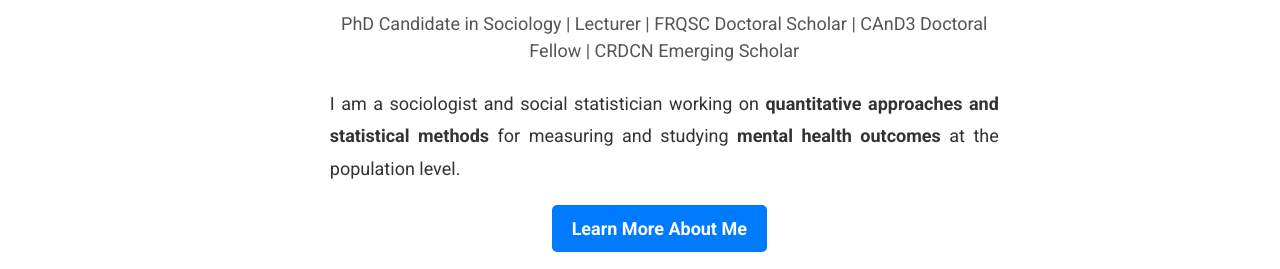
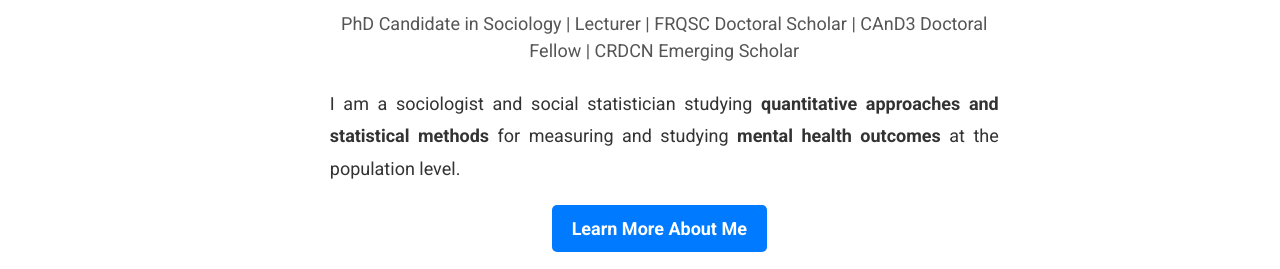
Before and after one commit to Mohsnmonji/mohsnmonji.github.io, a Jekyll site: the page built from _pages/front.md, in a window 1280 px wide and 1396 px high. Shown: the part 625-894 px from the top of the window. Built offline with Jekyll 4.4.1, drawn with Linux system fonts in a browser that asks for light colours.

Commit message:
Update front.md

```diff
--- a/_pages/front.md
+++ b/_pages/front.md
@@ -22,7 +22,7 @@ hide_avatar: true
 
   <!-- Description -->
 <p style="font-size: 18px; color: #333; text-align: justify; line-height: 1.8; margin-bottom: 20px;">
-  I am a sociologist and social statistician working on <strong>quantitative approaches and statistical methods</strong> for measuring and studying <strong>mental health outcomes</strong> at the population level.
+  I am a sociologist and social statistician studying <strong>quantitative approaches and statistical methods</strong> for measuring and studying <strong>mental health outcomes</strong> at the population level.
 </p>
 
   <!-- Buttons -->
```
